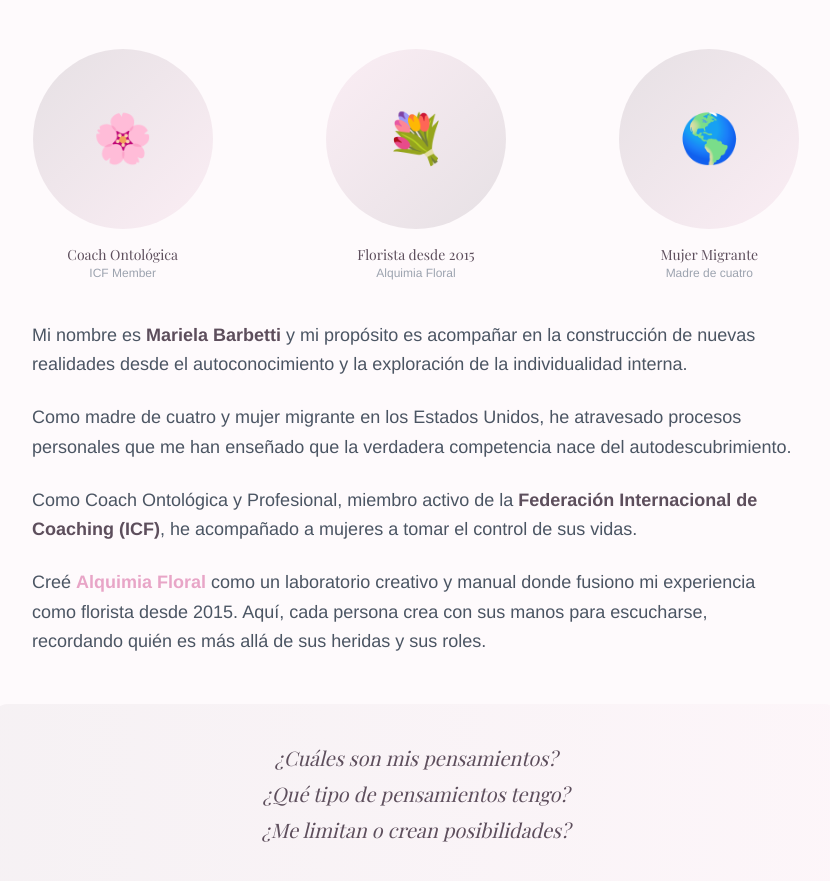
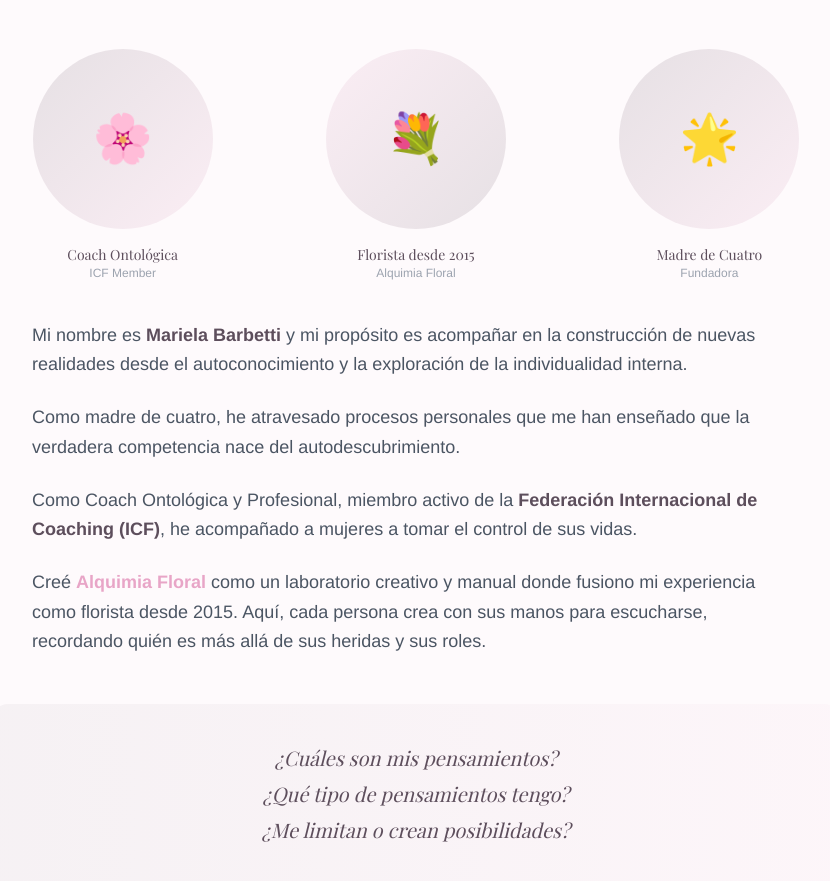
Before and after one commit to Omnix-Solution-Inc/reempoderate, a Next.js app: page / in a window 1280 px wide. Shown: the part 3708-4589 px from the top of the page, without its empty margins (224-1054 px from the left). Built offline with nearby package versions, Linux system fonts and the light colour scheme; no server answers; a web font is replaced by a local one.

Commit message:
fix: remove migrant status reference per founder request

```diff
--- a/src/components/landing/TestimonialsSection.tsx
+++ b/src/components/landing/TestimonialsSection.tsx
@@ -26,10 +26,10 @@ export function TestimonialsSection() {
           </div>
           <div className="text-center">
             <div className="aspect-square rounded-full bg-gradient-to-br from-shamrock/15 to-terracotta/15 flex items-center justify-center mb-4 mx-auto max-w-[180px]">
-              <span className="text-5xl">🌎</span>
+              <span className="text-5xl">🌟</span>
             </div>
-            <p className="font-playfair text-sm text-shamrock">Mujer Migrante</p>
-            <p className="text-xs text-gray-400">Madre de cuatro</p>
+            <p className="font-playfair text-sm text-shamrock">Madre de Cuatro</p>
+            <p className="text-xs text-gray-400">Fundadora</p>
           </div>
         </div>
 
@@ -38,7 +38,7 @@ export function TestimonialsSection() {
             Mi nombre es <span className="font-semibold text-shamrock">Mariela Barbetti</span> y mi propósito es acompañar en la construcción de nuevas realidades desde el autoconocimiento y la exploración de la individualidad interna.
           </p>
           <p>
-            Como madre de cuatro y mujer migrante en los Estados Unidos, he atravesado procesos personales que me han enseñado que la verdadera competencia nace del autodescubrimiento.
+            Como madre de cuatro, he atravesado procesos personales que me han enseñado que la verdadera competencia nace del autodescubrimiento.
           </p>
           <p>
             Como Coach Ontológica y Profesional, miembro activo de la <span className="font-semibold text-shamrock">Federación Internacional de Coaching (ICF)</span>, he acompañado a mujeres a tomar el control de sus vidas.
```
